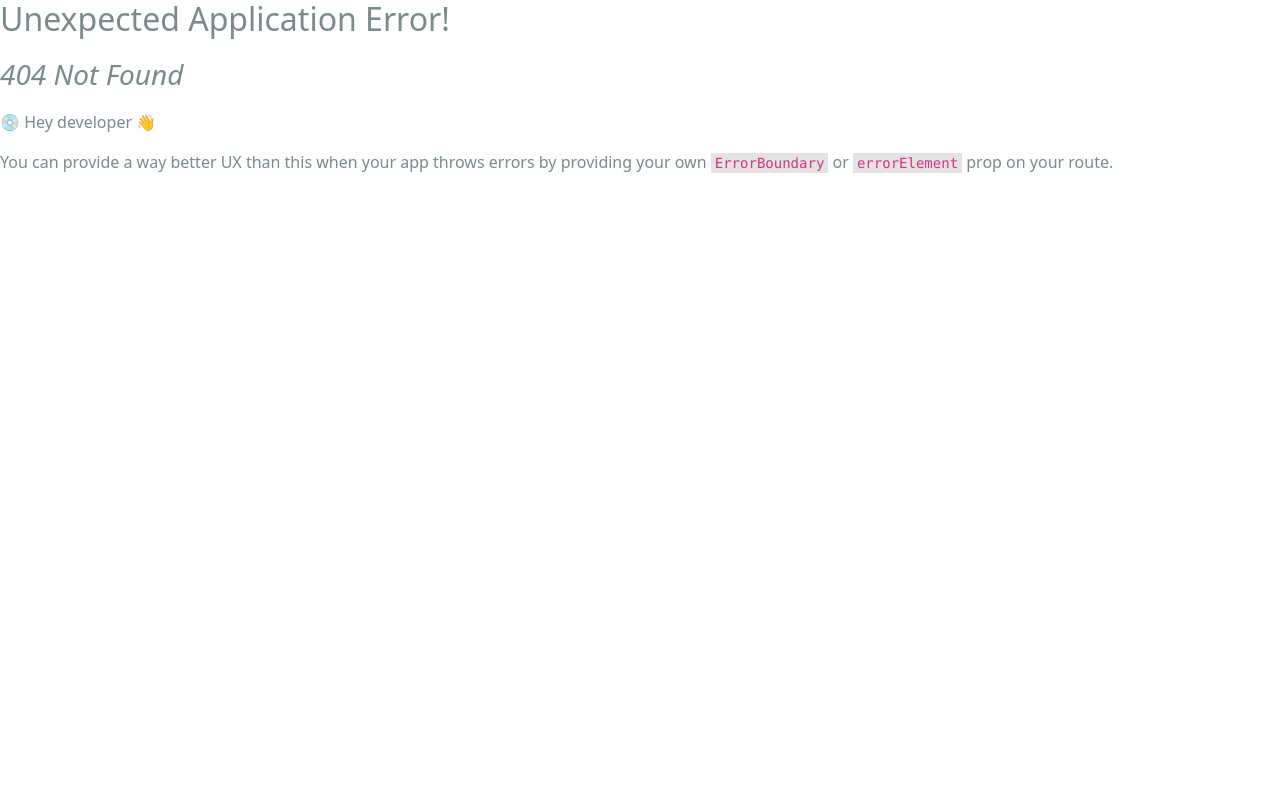
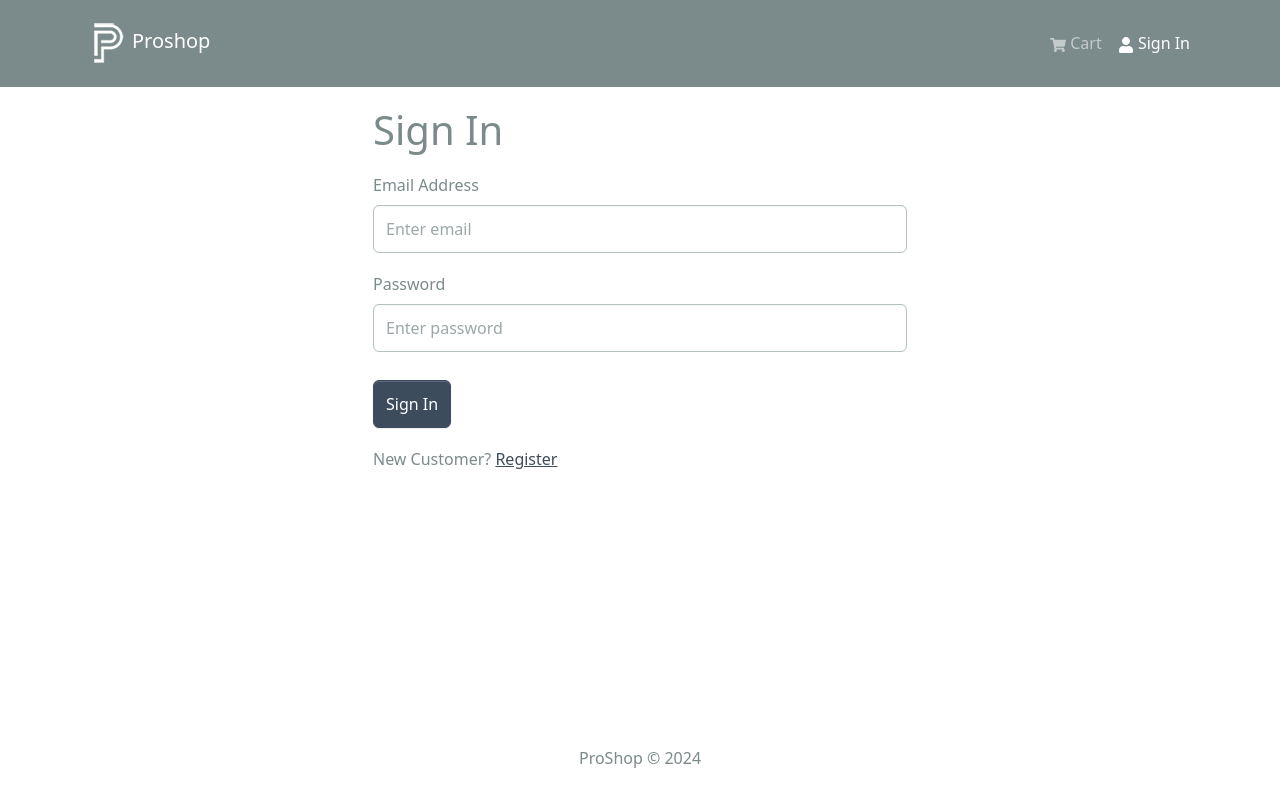
Before and after one commit to Pasionfruit/ProShop, a React (Create React App) app in the folder frontend/: page /login in a window 1280 px wide. Before the commit this address had no page. Shown: the top 802 px of the page. Built offline with nearby package versions, Linux system fonts and the light colour scheme.

Commit message:
Implements Login Screen

```diff
--- /dev/null
+++ b/frontend/src/components/FormContainer.jsx
@@ -0,0 +1,15 @@
+import { Container, Row, Col } from 'react-bootstrap'
+
+const FormContainer = ({children}) => {
+  return (
+    <Container>
+        <Row className='justify-content-md-center'>
+            <Col xs={12} md={6}>
+                {children}
+            </Col>
+        </Row>
+    </Container>
+    )
+}
+
+export default FormContainer
--- a/frontend/src/index.js
+++ b/frontend/src/index.js
@@ -17,6 +17,7 @@
 import HomeScreen from './screens/HomeScreen';
 import ProductScreen from './screens/ProductScreen';
 import CartScreen from './screens/CartScreen';
+import LoginScreen from './screens/LoginScreen';
 
 const router = createBrowserRouter(
   createRoutesFromElements(
@@ -24,6 +25,7 @@
       <Route index={true} path='/' element={<HomeScreen />} />
       <Route path='/product/:id' element={<ProductScreen />} />
       <Route path='/cart' element={<CartScreen />} />
+      <Route path='/login' element={<LoginScreen />} />
     </Route>
   )
 )
--- /dev/null
+++ b/frontend/src/screens/LoginScreen.jsx
@@ -0,0 +1,51 @@
+import { useState } from 'react';
+import { Link } from 'react-router-dom';
+import { Form, Button, Row, Col } from 'react-bootstrap';
+import FormContainer from '../components/FormContainer';
+
+const LoginScreen = () => {
+    const [email, setEmail] = useState('');
+    const [password, setPassword] = useState('');
+
+    const submitHandler = (e) => {
+        e.preventDefault();
+        console.log('submit');
+    }
+
+    return (
+        <FormContainer>
+            <h1>Sign In</h1>
+            <Form onSubmit={submitHandler}>
+                <Form.Group controlId='email' className='my-3'>
+                    <Form.Label>Email Address</Form.Label>
+                    <Form.Control
+                        type='email'
+                        placeholder='Enter email'
+                        value={email}
+                        onChange={(e) => setEmail(e.target.value)}
+                    ></Form.Control>
+                </Form.Group>
+
+                <Form.Group controlId='password' className='my-3'>
+                    <Form.Label>Password</Form.Label>
+                    <Form.Control
+                        type='password'
+                        placeholder='Enter password'
+                        value={password}
+                        onChange={(e) => setPassword(e.target.value)}
+                    ></Form.Control>
+                </Form.Group>
+
+                <Button type='submit' variant='primary' className="mt-2">Sign In</Button>
+            </Form>
+
+            <Row className='py-3'>
+                <Col>
+                    New Customer? <Link to='/register'>Register</Link>
+                </Col>
+            </Row>
+        </FormContainer>
+    )
+}
+
+export default LoginScreen
```
